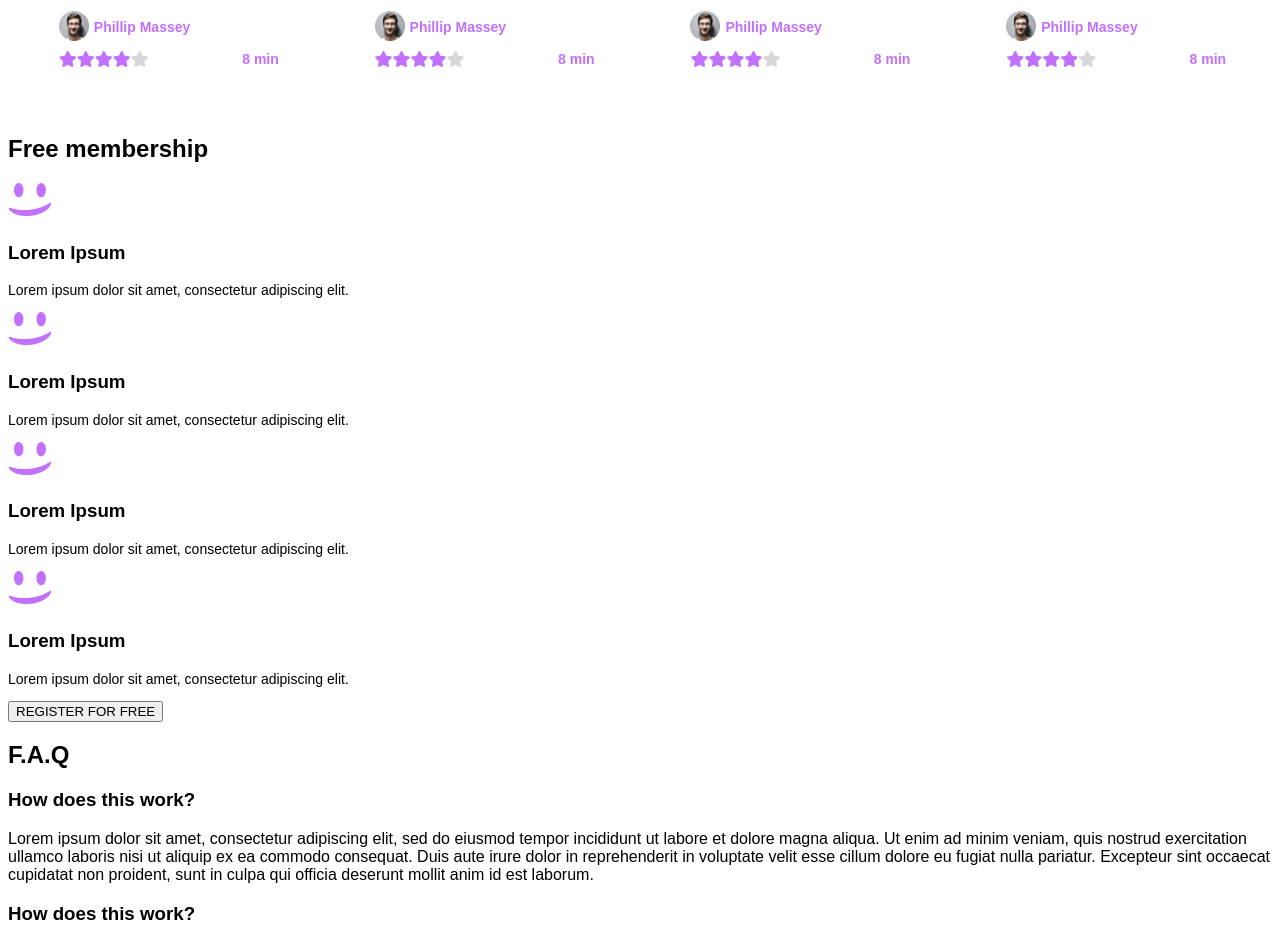
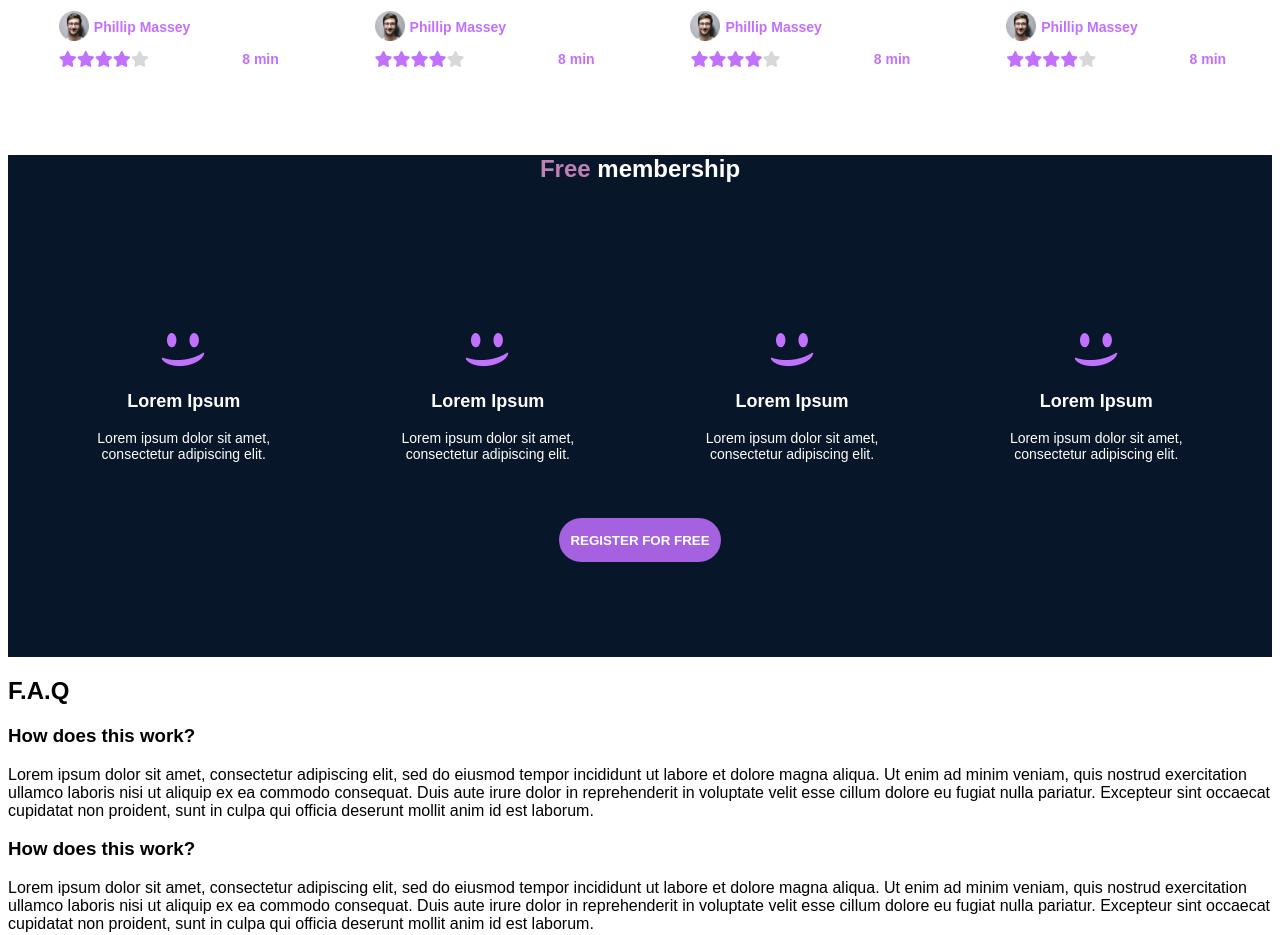
Before and after one commit to indekwe/alx_html_css, a plain HTML site: page advanced css/css_advanced/CSS Advanced/index.html in a window 1280 px wide. Shown: the part 1861-2796 px from the top of the page. Drawn offline with Linux system fonts and the light colour scheme.

Commit message:
membership page styled

```diff
--- a/advanced css/css_advanced/CSS Advanced/index.html
+++ b/advanced css/css_advanced/CSS Advanced/index.html
@@ -168,29 +168,31 @@
                         </div>
         </div>
         </section>
-        <section>
-            <h2>Free membership</h2>
-            <div>
+        <section class="membership-section">
+            <h2 class="membership-title"><strong class="emphasize"> Free </strong>membership</h2>
+            <div class="membership">
+            <div class="smile-faces">
                 <img src="./smile.png" alt="">
                 <h3>Lorem Ipsum</h3>
-                <p>Lorem ipsum dolor sit amet, consectetur adipiscing elit.</p>
+                <p>Lorem ipsum dolor sit amet, <br> consectetur adipiscing elit.</p>
             </div>
-            <div>
+            <div class="smile-faces">
                 <img src="./smile.png" alt="">
                 <h3>Lorem Ipsum</h3>
-                <p>Lorem ipsum dolor sit amet, consectetur adipiscing elit.</p>
+                <p>Lorem ipsum dolor sit amet, <br> consectetur adipiscing elit.</p>
             </div>
-            <div>
+            <div class="smile-faces">
                 <img src="./smile.png" alt="">
                 <h3>Lorem Ipsum</h3>
-                <p>Lorem ipsum dolor sit amet, consectetur adipiscing elit.</p>
+                <p>Lorem ipsum dolor sit amet, <br> consectetur adipiscing elit.</p>
             </div>
-            <div>
+            <div class="smile-faces">
                 <img src="./smile.png" alt="">
                 <h3>Lorem Ipsum</h3>
-                <p>Lorem ipsum dolor sit amet, consectetur adipiscing elit.</p>
+                <p>Lorem ipsum dolor sit amet, <br> consectetur adipiscing elit.</p>
             </div>
-            <button>REGISTER FOR FREE</button>
+        </div>
+        <button class="register-btn btn-membership">REGISTER FOR FREE</button>
         </section>
         <section>
             <h2>F.A.Q</h2>
--- a/advanced css/css_advanced/CSS Advanced/styles.css
+++ b/advanced css/css_advanced/CSS Advanced/styles.css
@@ -180,3 +180,39 @@ h3 + p {
    margin-left: 20px;
 
 }
+.membership {
+    display: flex;
+
+    margin-top: 150px;
+    justify-content: space-evenly;
+
+}
+.membership-section {
+    height: 502px;
+    background-color: #071629;
+    text-align: center;
+    color: white;
+}
+.membership-title {
+   margin-top: 40px;
+   margin-bottom: 0;
+
+}
+.smile-faces {
+    width: 257px;
+    height: 153px;
+}
+.smile-faces > h3 {
+
+    font-weight: 600;
+    font-size: 18px;
+
+}
+.smile-faces > p {
+        font-weight: 400;
+        font-size: 14px;
+
+}
+.btn-membership {
+
+}
```
